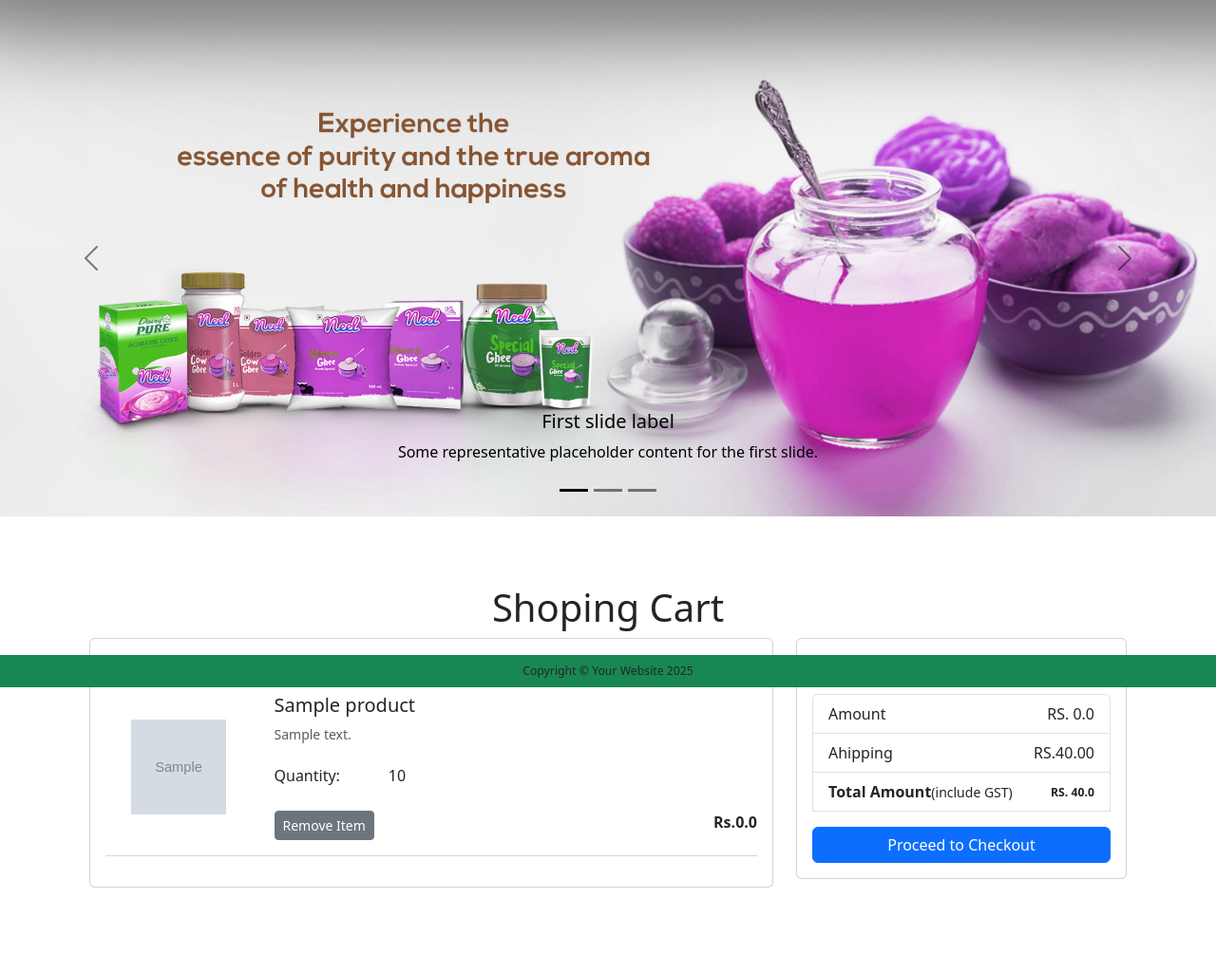
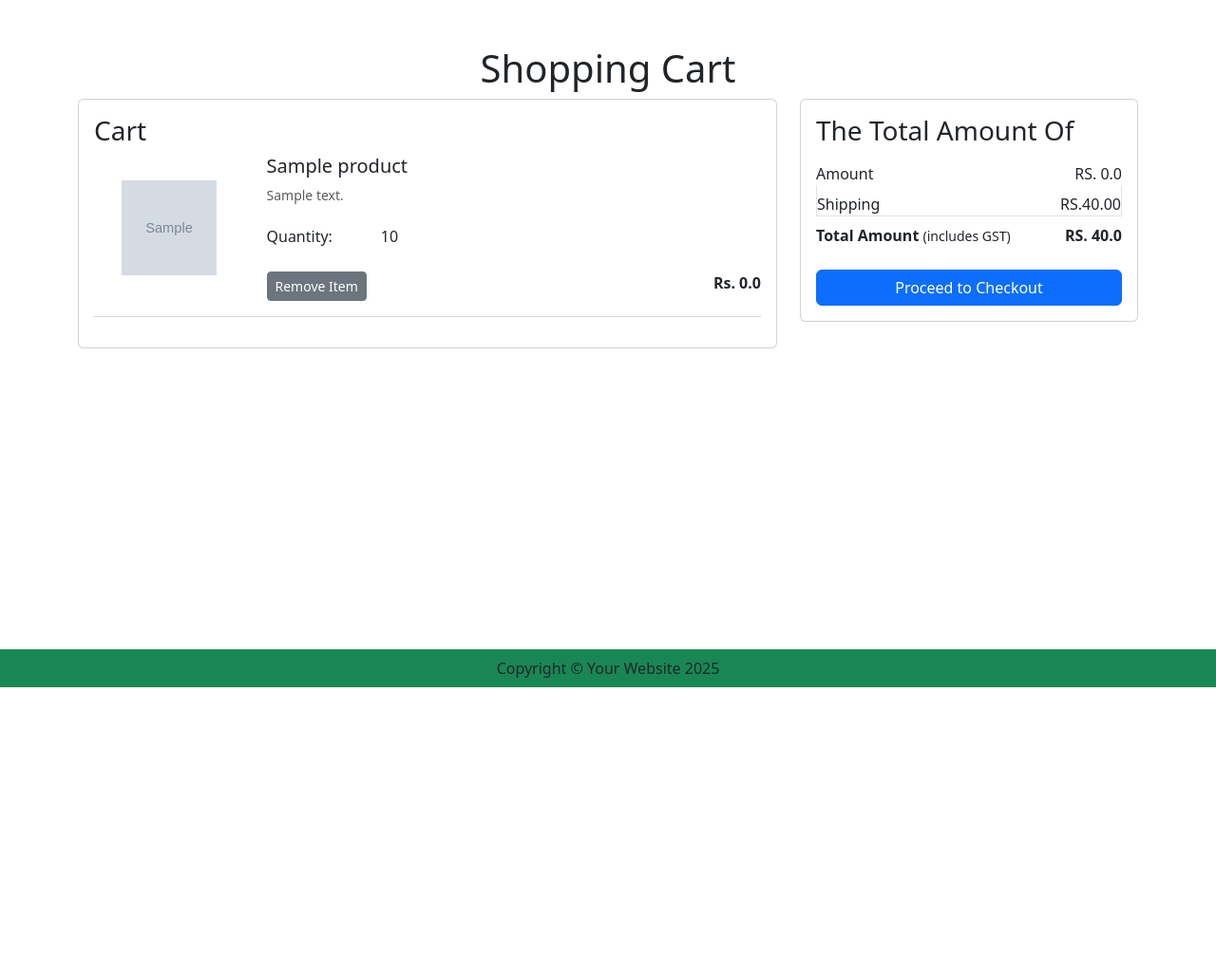
Before and after one commit to kasiye12/Ecommerce, a Django app: page /cart/ in a window 1280 px wide. Shown: the part 76-1101 px from the top of the page at 95% size. After the commit the page ends 800 px from the top, so only its background shows below. Run offline with Django 5.2, Linux system fonts and the light colour scheme; a user stored in the database is signed in; tables that the repository leaves empty hold one stand-in row (values such as "Sample post"); grey boxes marked "Sample" are stand-in pictures; some libraries are stand-ins or nearby versions; some web fonts are replaced.

Commit message:
push new update

```diff
--- a/ecom/app/templates/app/about.html
+++ b/ecom/app/templates/app/about.html
@@ -44,6 +44,8 @@
   </div>
   {% endblock banner-slider %}
 
+
+
   {% block main-content %}
     <br>
     <div class="container mt-3">
--- a/ecom/app/templates/app/addtocart.html
+++ b/ecom/app/templates/app/addtocart.html
@@ -5,15 +5,15 @@
 {% block main-content %}
 <div class="container my-5">
     <div class="row">
-        {%if cart %}
-        <h1 class="text-center">Shoping Cart</h1>
+        {% if cart %}
+        <h1 class="text-center">Shopping Cart</h1>
         <div class="col-sm-8">
             <div class="card">
                 <div class="card-body">
-                    <h3> Cart </h3>
+                    <h3>Cart</h3>
                     {% for item in cart %}
                     <div class="row">
-                        <div  class="col-sm-3 text-center align-self-center">
+                        <div class="col-sm-3 text-center align-self-center">
                             <img src="{{ item.product.product_image.url }}" width="100px" height="100px" alt="Product Image">
                         </div>
                         <div class="col-sm-9">
@@ -21,14 +21,14 @@
                                 <h5>{{ item.product.title }}</h5>
                                 <p class="mb-2 text-muted small">{{ item.product.description }}</p>
                                 <div class="my-3">
-                                    <label for="quantity">Quantity:</label>
-                                    <a class="minus-cart btn" pid={{item.product.id}}><i class="fas fa-minus-square fa-lg"></i></a>
-                                    <span id="quantity">{{ item.quantity }}</span>
-                                    <a class="plus-cart btn" pid={{item.product.id}}><i class="fas-fa-plus-square fa-lg"></i></a>
+                                    <label for="quantity-{{ item.product.id }}">Quantity:</label>
+                                    <a class="minus-cart btn" pid="{{ item.product.id }}"><i class="fas fa-minus-square fa-lg"></i></a>
+                                    <span id="quantity-{{ item.product.id }}">{{ item.quantity }}</span>
+                                    <a class="plus-cart btn" pid="{{ item.product.id }}"><i class="fas fa-plus-square fa-lg"></i></a>
                                 </div>
                                 <div class="d-flex justify-content-between">
-                                    <a href="#" class="remove cart btn btn-sm btn-secondary mr-3" pid={{item.product.id}}>Remove Item</a>
-                                    <p class="mb-0"><span><strong>Rs.{{ item.product.discounted_price }}</strong></span></p>
+                                    <a href="#" class="remove-cart btn btn-sm btn-secondary mr-3" pid="{{ item.product.id }}">Remove Item</a>
+                                    <p class="mb-0"><span><strong>Rs. {{ item.product.discounted_price }}</strong></span></p>
                                 </div>
                             </div>
                         </div>
@@ -42,15 +42,18 @@
             <div class="card">
                 <div class="card-body">
                     <h3>The Total Amount Of</h3>
-                    <div class="list-group">
-                        <li class="list-group-item d-flex justify-content-between align-items-center border=0 px=0 pb=0"> Amount <span id="amount">RS. {{ amount }}</span></li>
-                        <li class="list-group-item d-flex justify-content-between align-items-center px=0 pb=0"> Ahipping <span> RS.40.00</span></li>
-                        <li class="list-group-item d-flex justify-content-between align-items-center border=0 px=0 mb-3">
+                    <ul class="list-group">
+                        <li class="list-group-item d-flex justify-content-between align-items-center border-0 px-0 pb-0">
+                            Amount <span id="amount">RS. {{ amount }}</span>
+                        </li>
+                        <li class="list-group-item d-flex justify-content-between align-items-center px-0 pb-0">
+                            Shipping <span>RS.40.00</span>
+                        </li>
+                        <li class="list-group-item d-flex justify-content-between align-items-center border-0 px-0 mb-3">
                             <div>
-                                <strong>Total Amount</strong><small>(include GST) <small>
+                                <strong>Total Amount</strong> <small>(includes GST)</small>
                             </div>
-                            <span id="totalamount"><strong>RS. {{ totalamount}}</strong></span>
-
+                            <span id="totalamount"><strong>RS. {{ totalamount }}</strong></span>
                         </li>
                     </ul>
                     <div class="d-grid">
@@ -63,10 +66,7 @@
         <h1 class="text-center">Your Cart is Empty</h1>
         {% endif %}
     </div>
-    <br>
-    <br>
+</div>
 
-                </div>
-            </div>
 
 {% endblock main-content %}
--- a/ecom/app/templates/app/base.html
+++ b/ecom/app/templates/app/base.html
@@ -83,51 +83,7 @@
     {% endif %}
     </nav>
 
-    {% block banner-slider %}
-
-    <div id="carouselExampleDark" class="carousel carousel-dark slide">
-        <div class="carousel-indicators">
-          <button type="button" data-bs-target="#carouselExampleDark" data-bs-slide-to="0" class="active" aria-current="true" aria-label="Slide 1"></button>
-          <button type="button" data-bs-target="#carouselExampleDark" data-bs-slide-to="1" aria-label="Slide 2"></button>
-          <button type="button" data-bs-target="#carouselExampleDark" data-bs-slide-to="2" aria-label="Slide 3"></button>
-        </div>
-        <div class="carousel-inner">
-          <div class="carousel-item active" data-bs-interval="10000">
-            <img src="{% static 'app/images/banner/b1.jpg' %}" class="d-block w-100" alt="...">
-            <div class="carousel-caption d-none d-md-block">
-              <h5>First slide label</h5>
-              <p>Some representative placeholder content for the first slide.</p>
-            </div>
-          </div>
-          <div class="carousel-item" data-bs-interval="2000">
-            <img src="{% static 'app/images/banner/b2.jpg' %}" class="d-block w-100" alt="...">
-            <div class="carousel-caption d-none d-md-block">
-              <h5>Second slide label</h5>
-              <p>Some representative placeholder content for the second slide.</p>
-            </div>
-          </div>
-          <div class="carousel-item">
-            <img src="{% static 'app/images/banner/b3.jpg' %}" class="d-block w-100" alt="...">
-            <div class="carousel-caption d-none d-md-block">
-              <h5>Third slide label</h5>
-              <p>Some representative placeholder content for the third slide.</p>
-            </div>
-          </div>
-        </div>
-        <button class="carousel-control-prev" type="button" data-bs-target="#carouselExampleDark" data-bs-slide="prev">
-          <span class="carousel-control-prev-icon" aria-hidden="true"></span>
-          <span class="visually-hidden">Previous</span>
-        </button>
-        <button class="carousel-control-next" type="button" data-bs-target="#carouselExampleDark" data-bs-slide="next">
-          <span class="carousel-control-next-icon" aria-hidden="true"></span>
-          <span class="visually-hidden">Next</span>
-        </button>
-      </div>
-    <br>
-
-    <div class="container">
-
-        {% endblock banner-slider %}
+  {% block banner-slider %} {% endblock banner-slider %}
   {% block information %}{% endblock information %}
   {% block main-content %}{% endblock main-content %}
 
@@ -140,8 +96,8 @@
 <script src="https://cdn.jsdelivr.net/npm/bootstrap@5.3.3/dist/js/bootstrap.min.js" integrity="sha384-0pUGZvbkm6XF6gxjEnlmuGrJXVbNuzT9qBBavbLwCsOGabYfZo0T0to5eqruptLy" crossorigin="anonymous"></script>
 <script src="https://cdnjs.cloudflare.com/ajax/libs/jquery/3.7.1/jquery.min.js"></script>
 
-<script script="{% static 'app/js/owl.carousel.min.js' %}"> </script>
-    <script script="{% static 'app/js/all.min.js' %}"> </script>
-    <script script="{% static 'app/js/mystyle.js' %}"> </script>
+<script src="{% static 'app/js/owl.carousel.min.js' %}"> </script>
+<script src="{% static 'app/js/all.min.js' %}"> </script>
+<script src="{% static 'app/js/myscript.js' %}"> </script>
 </body>
 </html>
--- a/ecom/app/urls.py
+++ b/ecom/app/urls.py
@@ -28,10 +28,13 @@
     path('add-to-cart/', views.add_to_cart, name='add-to-cart'),
     path('cart/', views.show_cart, name='showcart'),
     path('checkout/', views.show_cart, name='checkout'),
+    path('pluscart/', views.plus_cart),
+    path('minuscart/', views.minus_cart),
+    path('removecart/', views.remove_cart),
 
     #login Authuntication
     path('registration/', views.CustomerRegistrationView.as_view(), name='customerregistration'),
-     path('accounts/login/', auth_views.LoginView.as_view(template_name='app/login.html', authentication_form=LoginForm), name='login'),
+    path('accounts/login/', auth_views.LoginView.as_view(template_name='app/login.html', authentication_form=LoginForm), name='login'),
     path('logout/', auth_views.LogoutView.as_view(next_page='login'), name='logout'),
 
 
--- a/ecom/app/views.py
+++ b/ecom/app/views.py
@@ -2,12 +2,14 @@
 from django.db.models import Count
 from django.shortcuts import render
 from django.views import View  # Corrected import of View
+from django.http import JsonResponse
 from .models import Cart, Product
 from .forms import CustomerProfileForm, CustomerRegistrationForm, Customer
 from . import views
 from django.contrib import messages
 from django.shortcuts import render, redirect
 from .models import Customer
+from django.db.models import Q
 
 
 
@@ -123,3 +125,62 @@
         amount = amount + value
         totalamount = amount + 40
     return render(request, 'app/addtocart.html',locals())
+
+def plus_cart(request):
+    if request.method == 'GET':
+        prod_id= request.GET['prod_id']
+        c = Cart.objects.get(Q(product=prod_id) & Q(user=request.user))
+        c.quantity += 1
+        c.save()
+        user = request.user
+        cart = Cart.objects.filter(user=user)
+        amount = 0
+        for p in cart:
+            value = p.quantity * p.product.discounted_price
+            amount = amount + value
+        totalamount = amount + 40
+        data={
+            'quantity': c.quantity,
+            'amount': amount,
+            'totalamount': totalamount
+        }
+        return JsonResponse(data)
+
+
+def minus_cart(request):
+    if request.method == 'GET':
+        prod_id= request.GET['prod_id']
+        c = Cart.objects.get(Q(product=prod_id) & Q(user=request.user))
+        c.quantity -= 1
+        c.save()
+        user = request.user
+        cart = Cart.objects.filter(user=user)
+        amount = 0
+        for p in cart:
+            value = p.quantity * p.product.discounted_price
+            amount = amount + value
+        totalamount = amount + 40
+        data={
+            'quantity': c.quantity,
+            'amount': amount,
+            'totalamount': totalamount
+        }
+        return JsonResponse(data)
+
+def remove_cart(request):
+    if request.method == 'GET':
+        prod_id= request.GET['prod_id']
+        c = Cart.objects.get(Q(product=prod_id) & Q(user=request.user))
+        c.delete()
+        user = request.user
+        cart = Cart.objects.filter(user=user)
+        amount = 0
+        for p in cart:
+            value = p.quantity * p.product.discounted_price
+            amount = amount + value
+        totalamount = amount + 40
+        data={
+            'amount': amount,
+            'totalamount': totalamount
+        }
+        return JsonResponse(data)
```
